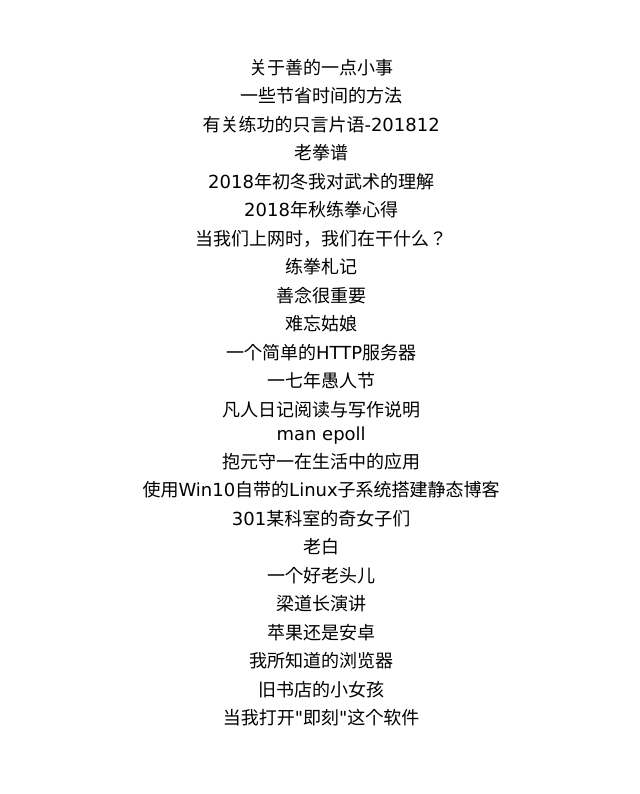
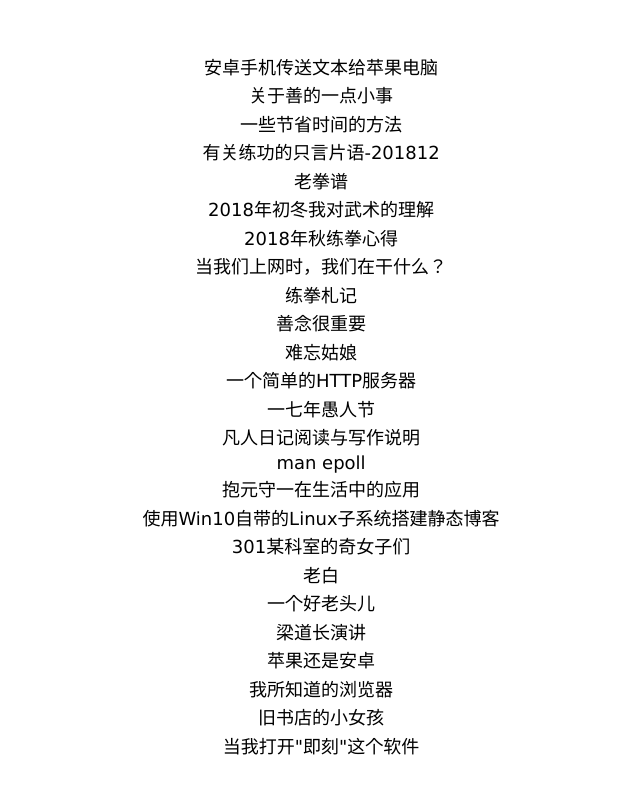
Before and after one commit to ZhangIIIr/Blog, a plain HTML site: page index.html in a window 1280 px wide. Shown: the whole page, without its empty margins (319-959 px from the left). Drawn offline with Linux system fonts and the light colour scheme.

Commit message:
add new blog

```diff
--- a/index.html
+++ b/index.html
@@ -17,6 +17,9 @@
 
 		<br />
 		<br />
+		<div class="outer">
+			<a href="https://snow-venom-559.notion.site/0032_-993b479887574484af9dd740957d9816?pvs=4">安卓手机传送文本给苹果电脑</a>
+		</div>
 		<div class="outer">
             <a href="https://snow-venom-559.notion.site/0030-252340eb19b34d0aa692f01369929f7c">关于善的一点小事</a>
 		</div>
```
